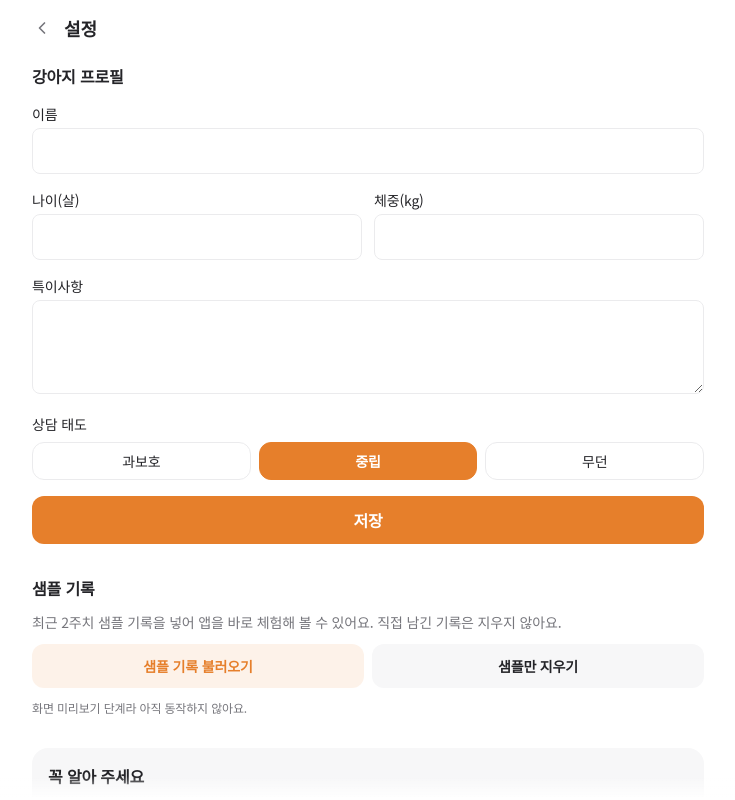
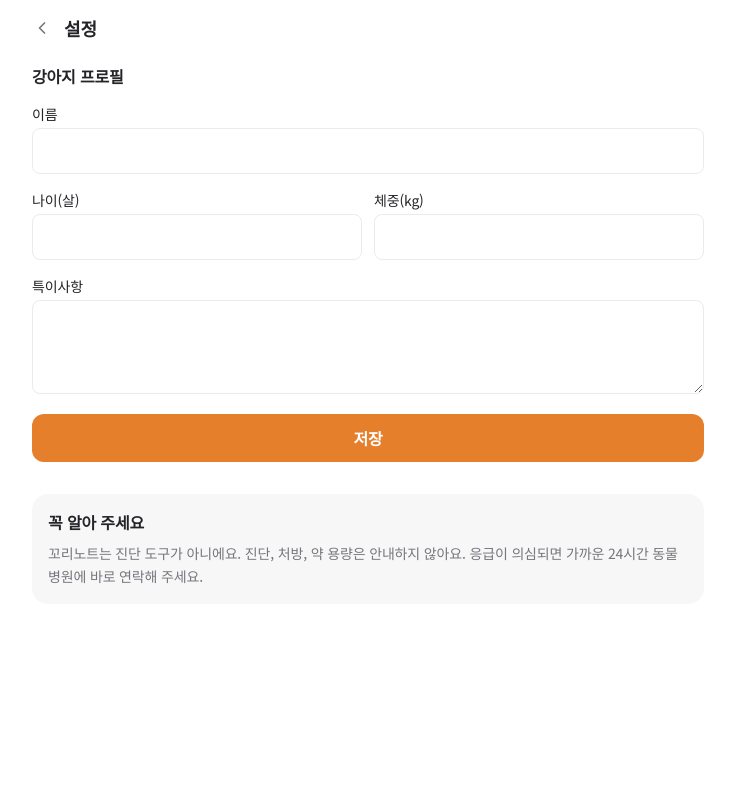
Before and after one commit to GANGYIKIM/kkori-note, a Next.js app: page /settings in a window 1280 px wide. Shown: the whole page, without its empty margins (272-1007 px from the left). Built offline with nearby package versions, Linux system fonts and the light colour scheme.

Commit message:
✨ feat: remove mode and sample sections from settings for demo

```diff
--- a/src/app/settings/page.tsx
+++ b/src/app/settings/page.tsx
@@ -17,22 +17,6 @@ export default function SettingsPage() {
         <div className="ml-[max(calc((100%+0.875rem)*0.04),calc((100%+0.875rem-672px)/2))] w-[min(calc((100%+0.875rem)*0.92),calc(100%-(100%+0.875rem)*0.04))] max-w-[672px] space-y-8 pt-2 pb-10">
           <ProfileForm />
 
-          <section className="space-y-3">
-            <h2 className="font-bold">샘플 기록</h2>
-            <p className="text-sm text-muted">
-              최근 2주치 샘플 기록을 넣어 앱을 바로 체험해 볼 수 있어요. 직접 남긴 기록은 지우지 않아요.
-            </p>
-            <div className="flex gap-2">
-              <button type="button" className="h-11 flex-1 rounded-xl bg-accent/10 text-sm font-bold text-accent">
-                샘플 기록 불러오기
-              </button>
-              <button type="button" className="h-11 flex-1 rounded-xl bg-surface text-sm font-bold">
-                샘플만 지우기
-              </button>
-            </div>
-            <p className="text-xs text-muted">화면 미리보기 단계라 아직 동작하지 않아요.</p>
-          </section>
-
           <section className="space-y-2 rounded-2xl bg-surface p-4">
             <h2 className="font-bold">꼭 알아 주세요</h2>
             <p className="text-sm/relaxed text-muted">
--- a/src/components/settings/ProfileForm.tsx
+++ b/src/components/settings/ProfileForm.tsx
@@ -2,7 +2,6 @@
 
 import { useEffect, useState, type FormEvent } from "react";
 import { DEFAULT_DOG_ID, getStorage } from "@/lib/client/storage";
-import { DEFAULT_MODE, LABELS, MODES, type Mode } from "@/lib/domain/values";
 import { DogSchema, type Dog } from "@/lib/domain/types";
 
 type Status = "loading" | "ready" | "saved" | "error";
@@ -21,21 +20,19 @@ const ProfileForm = () => {
   const [age, setAge] = useState("");
   const [weight, setWeight] = useState("");
   const [notes, setNotes] = useState("");
-  const [mode, setMode] = useState<Mode>(DEFAULT_MODE);
   const [message, setMessage] = useState("");
 
   useEffect(() => {
     let cancelled = false;
     (async () => {
       const storage = getStorage();
-      const [dog, settings] = await Promise.all([storage.getDog(), storage.getSettings()]);
+      const dog = await storage.getDog();
       if (cancelled) return;
       setDogId(dog?.id ?? DEFAULT_DOG_ID);
       setName(dog?.name ?? "");
       setAge(dog?.ageYears?.toString() ?? "");
       setWeight(dog?.weightKg?.toString() ?? "");
       setNotes(dog?.notes ?? "");
-      setMode(settings.mode);
       setStatus("ready");
     })().catch(() => {
       if (!cancelled) {
@@ -66,7 +63,6 @@ const ProfileForm = () => {
     try {
       const storage = getStorage();
       await storage.saveDog(result.data);
-      await storage.saveSettings({ mode });
       setMessage("저장했어요.");
       setStatus("saved");
     } catch {
@@ -113,30 +109,6 @@ const ProfileForm = () => {
         />
       </label>
 
-      <fieldset className="space-y-2">
-        <legend className="text-sm">상담 태도</legend>
-        <div className="flex gap-2">
-          {MODES.map((m) => (
-            <label
-              key={m}
-              className={`flex-1 cursor-pointer rounded-xl border px-3 py-2 text-center text-sm ${
-                mode === m ? "border-accent bg-accent font-bold text-accent-foreground" : "border-border bg-background"
-              }`}
-            >
-              <input
-                type="radio"
-                name="mode"
-                value={m}
-                checked={mode === m}
-                onChange={() => setMode(m)}
-                className="sr-only"
-              />
-              {LABELS.mode[m]}
-            </label>
-          ))}
-        </div>
-      </fieldset>
-
       <button type="submit" className="w-full rounded-xl bg-accent py-3 font-bold text-accent-foreground">
         저장
       </button>
```
Also changed, not shown: 1 other file (tests, documents, lock files or other folders).
